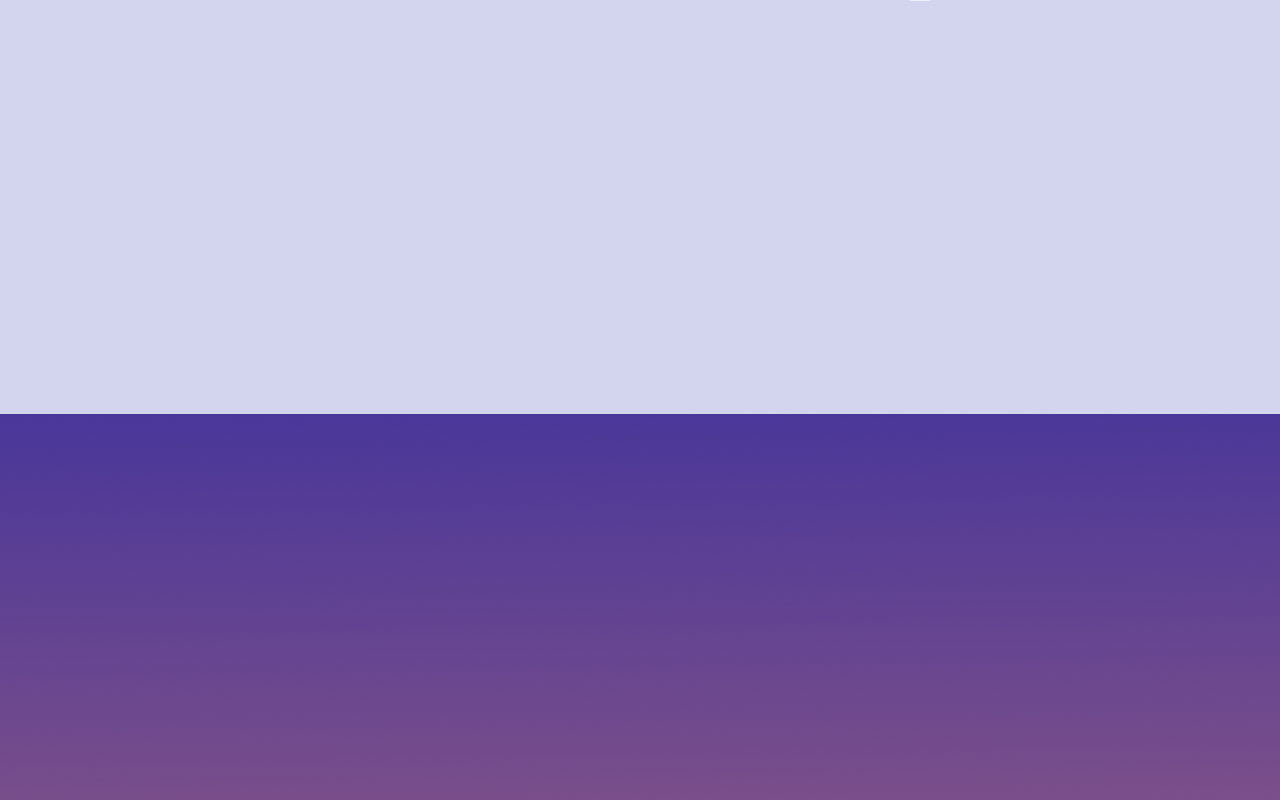
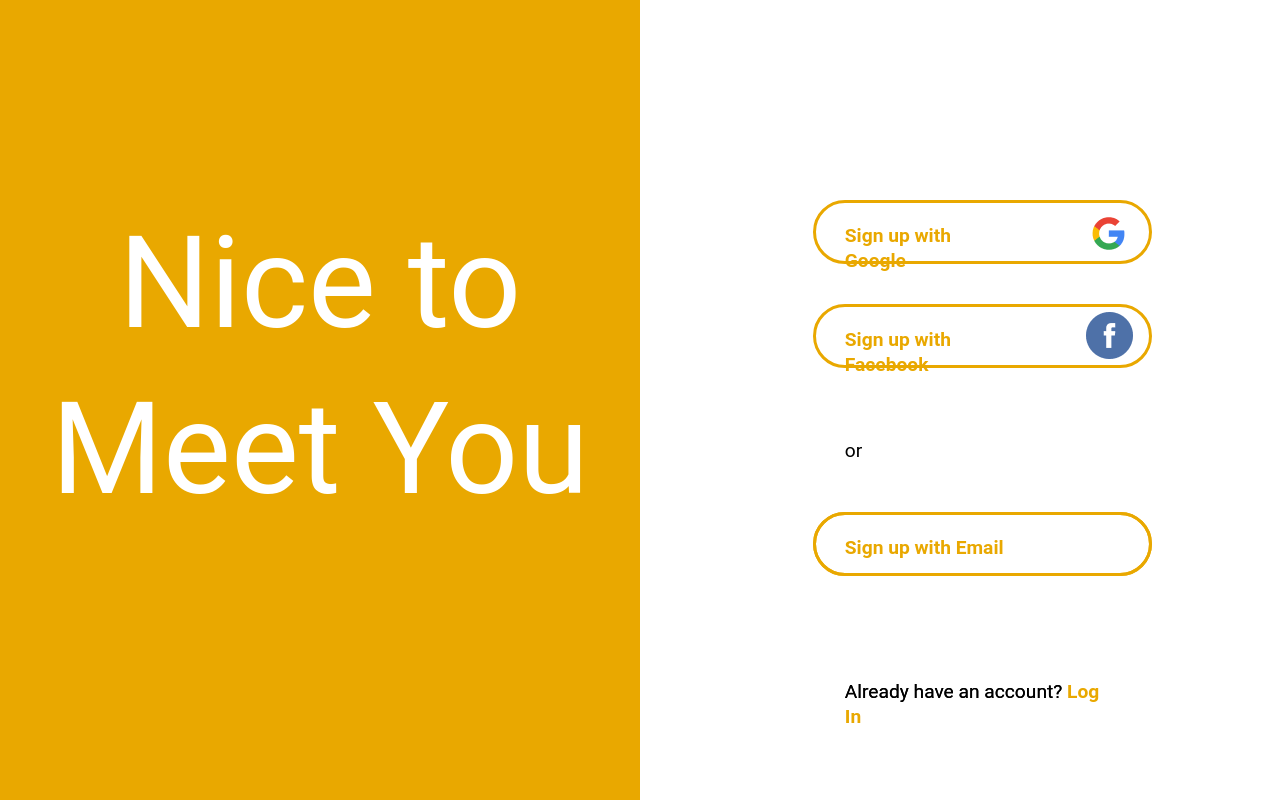
Before and after one commit to albertprk/sconversationsnow, a React (Create React App) app: page /signup in a window 1280 px wide. Shown: the top 800 px of the page. Built offline with nearby package versions, Linux system fonts and the light colour scheme.

Commit message:
Added SignUp Page and Added /signup to App.js

```diff
--- a/src/App.js
+++ b/src/App.js
@@ -4,6 +4,7 @@ import Landing from './components/Landing'
 import Login from './components/Login'
 import { Route, Switch } from 'react-router-dom';
 import Choice from "./components/Choice";
+import Signup from "./components/Signup";
 
 class App extends Component {
   render() {
@@ -13,6 +14,7 @@ class App extends Component {
             <Route path="/" exact component={Landing} />
             <Route path="/login" component={Login} />
             <Route path="/choice" component={Choice} />
+            <Route path="/signup" component={Signup} />
           </Switch>
         </div>
     );
--- a/src/components/Signup.js
+++ b/src/components/Signup.js
@@ -0,0 +1,36 @@
+import React from "react";
+import './css/Signup.css';
+
+const Signup = props => (
+    <div className="signUp">
+
+        <div className="rectangle">
+            <div className = "niceToMeetYou">Nice to<br></br>Meet You</div>
+        </div>
+        <div className="rectangleRight">
+
+            <div className = "rectangle_2">
+                <div className = "signUpWithGoogle">Sign up with Google</div>
+                <div className = "newGoogleFavicon_512"/>
+            </div>
+            <div className = "facebookCircle_512"/>
+            <div className = "signUpWithFacebook">Sign up with Facebook</div>
+            <div className = "or"> or </div>
+
+            <div className = "rectangle_2_1 ">
+            </div>
+
+            <div className = "rectangle_2_2 "/>
+
+            <div className="dontHaveAnAccount">
+                Already have an account? <span className="sign-in-button">Log In</span>
+            </div>
+        </div>
+        <div className = "signUpWithEmail">Sign up with Email</div>
+        <div className = "rectangle_2_2 "/>
+
+        <div className="dontHaveAnAccount">Already have an account?  </div>
+    </div>
+);
+
+export default Signup;
--- /dev/null
+++ b/src/components/css/Signup.css
@@ -0,0 +1,235 @@
+
+.signUp {
+
+    position: fixed;
+    right: 0;
+    left: 0;
+    bottom: 0;
+    top: 0;
+    display: flex;
+    background: #FFFFFF;
+
+    }
+
+    .rectangle {
+    flex: 1;
+    background: #E9A800;
+    }
+
+    .rectangleRight {
+        flex: 1;
+        background: #FFFFFF;
+    }
+
+    .rectangleChoiceRight {
+        flex: 1;
+        background: #E9A800;
+    }
+
+    .niceToMeetYou {
+    position: absolute;
+    left: 0%;
+    top: 25%;
+    width: 50%;
+    text-align: center;
+    font-family: Roboto;
+    font-style: normal;
+    font-weight: normal;
+    font-size: 10vw;
+    line-height: 130%;
+    color: #FFFFFF;
+    }
+
+
+.becomeMentor {
+    position: absolute;
+    left: 50%;
+    top: 25%;
+    width: 50%;
+    text-align: center;
+    font-family: Roboto;
+    font-style: normal;
+    font-weight: normal;
+    font-size: 10vw;
+    line-height: 130%;
+    color: #FFFFFF;
+}
+
+    .rectangle_2 {
+    position: absolute;
+    width: 26vw;
+    height: 4.5vw;
+    right: 10%;
+    top: 25%;
+    border: 3px solid #E9A800;
+    border-radius: 50px;
+    }
+    .rectangle_2_1 {
+
+    position: fixed;
+    width: 26vw;
+    height: 4.5vw;
+    right: 10%;
+    top: 38%;
+
+    border: 3px solid #E9A800;
+    border-radius: 50px;
+    }
+
+    .rectangle_2_2 {
+
+    position: fixed;
+    width: 26vw;
+    height: 4.5vw;
+    right: 10%;
+    top: 64%;
+
+    border: 3px solid #E9A800;
+    border-radius: 50px;
+
+    }
+    .signUpWithGoogle {
+
+    position: fixed;
+    width: 167px;
+    height: 26px;
+    left: 66%;
+    top: 28%;
+
+
+
+    font-family: Roboto;
+    font-style: normal;
+    font-weight: bold;
+    font-size: 1.5vw;
+    line-height: 130%;
+    /* identical to box height, or 26px */
+
+    color: #E9A800;
+    }
+
+
+    .signUpWithFacebook {
+
+    position: fixed;
+    width: 191px;
+    height: 26px;
+    left: 66%;
+    top: 41%;
+
+    font-family: Roboto;
+    font-style: normal;
+    font-weight: bold;
+    font-size: 1.5vw;
+    line-height: 130%;
+    /* identical to box height, or 26px */
+
+    color: #E9A800;
+    }
+
+
+    .dontHaveAnAccount {
+
+    position: fixed;
+    width: 271px;
+    height: 31px;
+    left: 66%;
+    top: 85%;
+
+    font-family: Roboto;
+    font-style: normal;
+    font-weight: normal;
+    font-size: 1.5vw;
+    line-height: 130%;
+    /* or 23px */
+
+    color: #000000;
+    }
+
+
+    .signUpWithEmail {
+
+    position: absolute;
+    width: 161px;
+    height: 26px;
+    left: 66%;
+    top: 67%;
+
+    font-family: Roboto;
+    font-style: normal;
+    font-weight: bold;
+    font-size: 1.5vw;
+    line-height: 130%;
+    /* identical to box height, or 26px */
+
+    color: #E9A800;
+
+    }
+
+    .or {
+
+    position: fixed;
+    width: 17px;
+    height: 21px;
+    left: 66%;
+    top: 55%;
+
+    font-family: Roboto;
+    font-style: normal;
+    font-weight: normal;
+    font-size: 1.5vw;
+    line-height: 21px;
+    /* identical to box height */
+
+    color: #000000;
+    }
+
+
+
+    .facebookCircle_512 {
+
+    position: fixed;
+    width: 47px;
+    height: 47px;
+    right: 11.5%;
+    top: 39%;
+
+    background: url("../../images/facebook_circle-512Fb.png");
+    }
+
+    .google {
+
+    position: absolute;
+    width: 47px;
+    height: 47px;
+    left: 1195px;
+    top: 331px;
+
+    }
+
+    .ellipse {
+
+    position: absolute;
+    width: 47px;
+    height: 47px;
+    left: 1195px;
+    top: 331px;
+
+    background: #FFFFFF;
+
+    }
+    .newGoogleFavicon_512 {
+
+    position: fixed;
+    width: 35px;
+    height: 35px;
+    right: 12%;
+    top: 27%;
+
+    background: url("../../images/new-google-favicon-512.png");
+    }
+
+    .sign-in-button {
+        font-weight: bold;
+        color: #E9A800;
+    }
```
Also changed, not shown: 1 other file (tests, documents, lock files or other folders).
